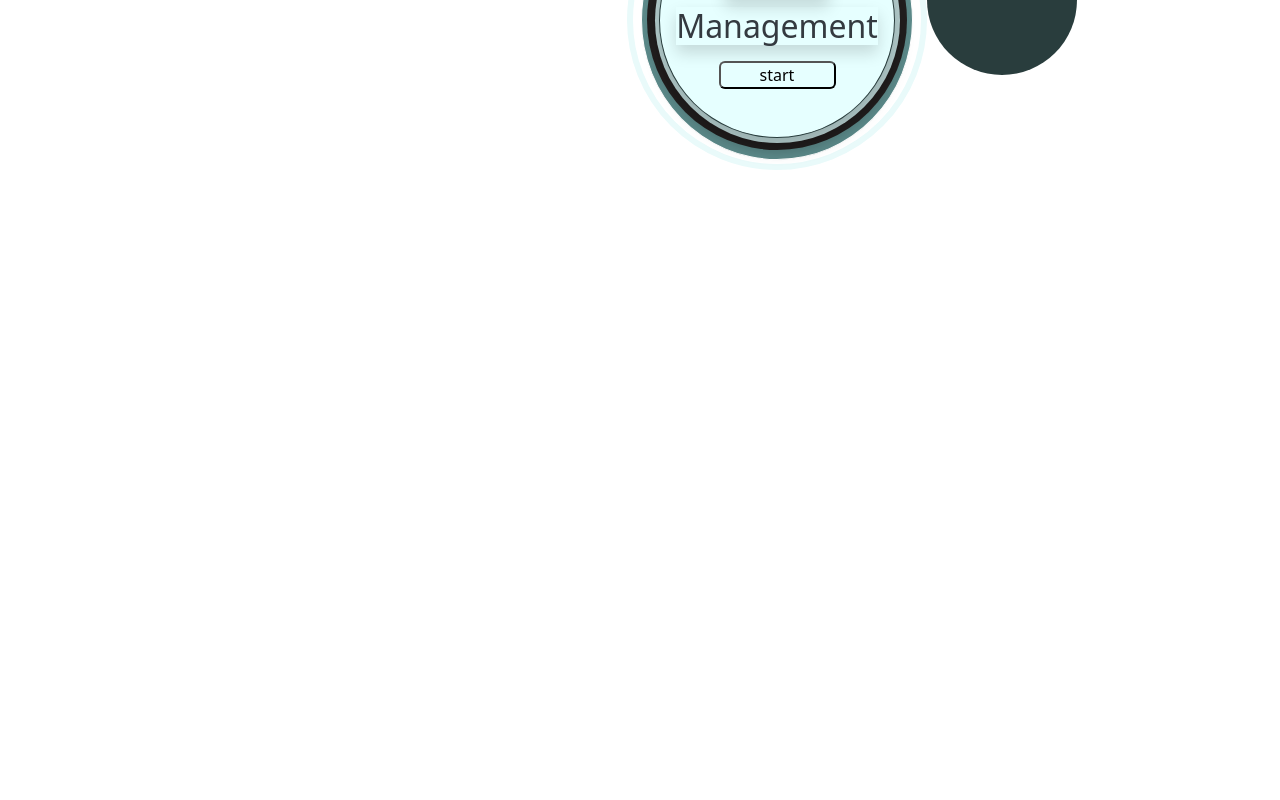
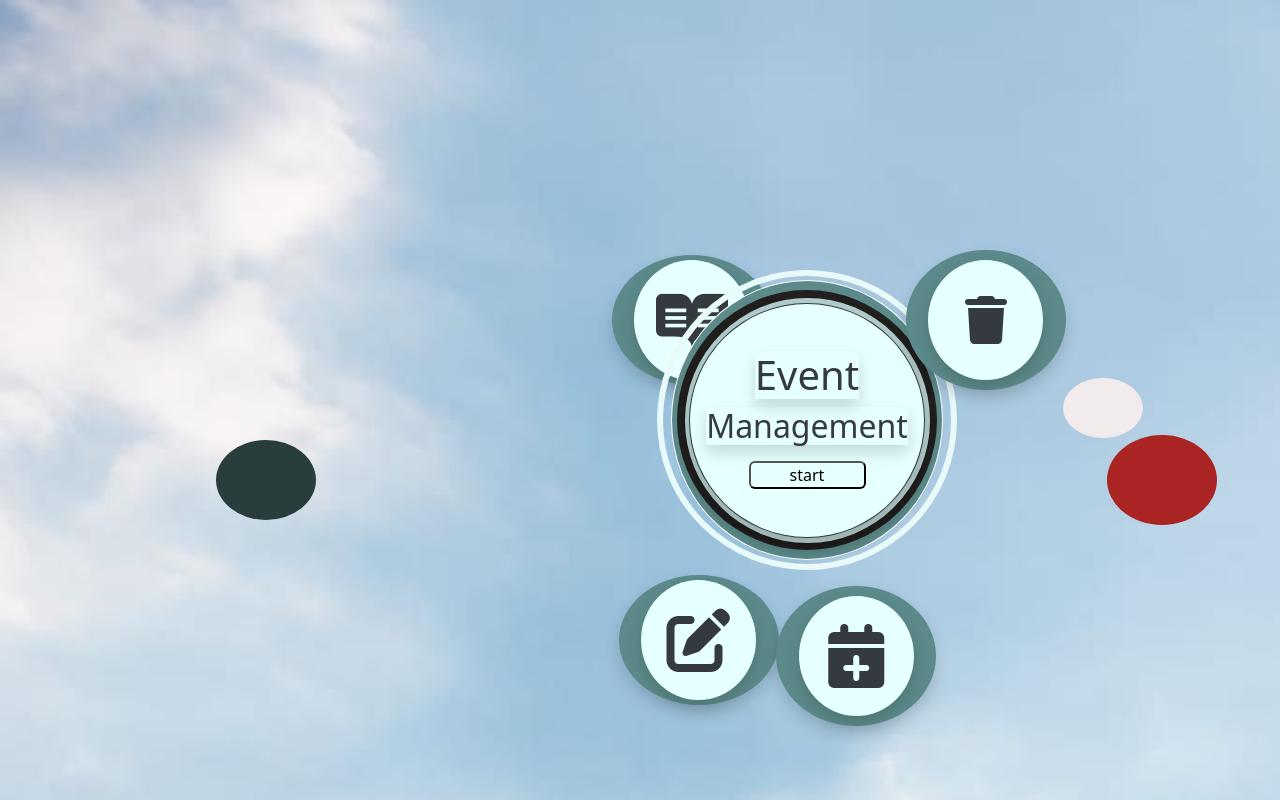
Before and after one commit to Naajiya/EventManager, a React (Vite) app: page /FirstPage in a window 1280 px wide. Shown: the top 800 px of the page. Built offline with nearby package versions, Linux system fonts and the light colour scheme.

Commit message:
landing page started

```diff
--- a/src/index.css
+++ b/src/index.css
@@ -67,9 +67,90 @@
 }
 
 .circleTwo{
-  height: 150px;
-  width: 150px;
+  height: 140px;
+  width: 160px;
   border-radius: 50%;
+  background-color: #5c8a8a;
+  position: relative;
+  top: -10%;
+  left: -3%;
+}
+
+.circleThree{
+  height: 140px;
+  width: 160px;
+  border-radius: 50%;
+  background-color: #5c8a8a;
+  position: relative;
+  top: 32%;
+  left: -20%;
+}
+
+/* com */
+.circleFour{
+  height: 130px;
+  width: 160px;
+  border-radius: 50%;
+  background-color: #5c8a8a;
+  position: relative;
+  top: -10%;
+  left: 22%;
+}
+
+.circleFive{
+  height: 130px;
+  width: 160px;
+  border-radius: 50%;
+  background-color: #5c8a8a;
+  position: relative;
+  top: 30%;
+  left: 13%;
+}
+
+.circleSix{
+  height: 80px;
+  width: 100px;
+  border-radius: 50%;
+  background-color: #147a7a;
+  position: relative;
+  top: 10%;
+  left: -20%;
+}
+
+.circleSeven{
+  height: 90px;
+  width: 110px;
+  border-radius: 50%;
+  background-color: #aa2424;
+  position: relative;
+  top: 10%;
+  left: -10%;
+}
+
+.circleEight{
+  height: 60px;
+  width: 80px;
+  border-radius: 50%;
+  background-color: #f1ebeb;
+  position: relative;
+  top: 1%;
+  left: -19%;
+}
+
+.circleNine{
+  height: 80px;
+  width: 100px;
+  border-radius: 100%;
   background-color: #293d3d;
   position: relative;
+  top: 10%;
+  left: -20%;
 }
+
+
+.circleinnerIn{
+  height: 120px;
+  width: 115px;
+  border-radius: 50%;
+  background-color: #e6ffff;
+}
--- a/src/pages/FirstPage.jsx
+++ b/src/pages/FirstPage.jsx
@@ -5,8 +5,26 @@ import opticals from '../assets/cloud.jpg'
 function FirstPage() {
   return (
     <>
-    <div style={{position:'absolute', display:'flex',alignItems:'center', justifyContent:"center",backgroundImage: `url(${opticals})`,backgroundSize: 'cover',
-          height: '0vh', width:'213vh',backgroundColor:' #b3cccc'}}>
+      <div style={{
+        position: 'absolute', display: 'flex', alignItems: 'center', justifyContent: "center", backgroundImage: `url(${opticals})`, backgroundSize: 'cover',
+        height: '100vh', width: '213vh', backgroundColor: ' #b3cccc'
+      }}>
+
+
+        <div className='circleFour d-flex flex-column justify-content-center shadow'>
+        <div className='circleinnerIn d-flex flex-column justify-content-center shadow text-dark'>
+        <i class="fa-brands fa-readme fa-4x"></i>
+        </div>
+        </div>
+
+        <div className='circleFive d-flex flex-column justify-content-center shadow '>
+        <div className='circleinnerIn d-flex flex-column justify-content-center shadow text-dark'>
+        <i class="fa-solid fa-pen-to-square fa-4x"></i>
+        </div>
+        </div>
+        {/* <div className='circleSeven'></div> */}
+
+        <div className='circleNine'></div>
 
         {/* main circle center */}
         <div className='circleOne d-flex justify-content-center p-2 '>
@@ -17,14 +35,31 @@ function FirstPage() {
                 <div className='circleOneinner4 d-flex flex-column justify-content-center shadow '>
                   <h1 className='text-dark shadow'>Event</h1>
                   <h2 className='text-dark shadow'>Management</h2>
-                      <button className='rounded w-50 mt-2' style={{backgroundColor:'#e6ffff'}}>start</button>
+                  <button className='rounded w-50 mt-2' style={{ backgroundColor: '#e6ffff' }}>start</button>
                 </div>
               </div>
             </div>
           </div>
         </div>
 
-            <div className='circleTwo'></div>
+
+
+        <div className='circleTwo d-flex flex-column justify-content-center shadow'>
+          <div className='circleinnerIn d-flex flex-column justify-content-center shadow text-dark'>
+          <i class="fa-solid fa-trash fa-3x"></i>
+          </div>
+        </div>
+
+        <div className='circleThree d-flex flex-column justify-content-center shadow'>
+          <div className='circleinnerIn d-flex flex-column justify-content-center shadow text-dark'>
+          <i class="fa-solid fa-calendar-plus fa-4x"></i>
+          </div>
+        </div>
+
+        {/* <div className='circleSix'></div> */}
+        <div className='circleSeven '></div>
+
+        <div className='circleEight'></div>
 
       </div>
     </>
```
Lines whose indentation alone changed are shown as unchanged.
